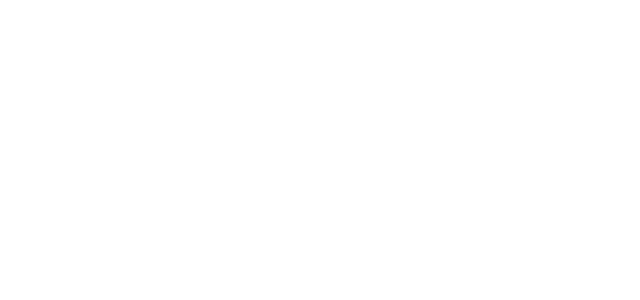
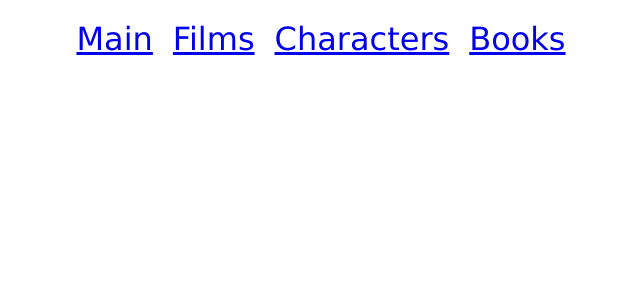
Before and after one commit to fora-heims/react-lotr-from-scratch, a React (Create React App) app: page / in a window 1280 px wide. Shown: the top 300 px of the page, without its empty margins (319-959 px from the left). Built offline with nearby package versions, Linux system fonts and the light colour scheme.

Commit message:
React Router set up for the four NavLinks. Displaying on page and correctly routing

```diff
--- a/src/App.css
+++ b/src/App.css
@@ -0,0 +1,10 @@
+header {
+  display: flex;
+  margin: 20px;
+  gap: 20px;
+  font-size: 2rem;
+  font-family: 'Lucida Sans', 'Lucida Sans Regular', 'Lucida Grande', 'Lucida Sans Unicode', Geneva,
+    Verdana, sans-serif;
+  align-items: center;
+  justify-content: center;
+}
--- a/src/App.js
+++ b/src/App.js
@@ -1,7 +1,37 @@
+import { BrowserRouter, NavLink, Route, Switch } from 'react-router-dom';
 import './App.css';
+import Books from './views/Books/Books';
+import Characters from './views/Characters/Characters';
+import Films from './views/Films/Films';
+import Main from './views/Main/Main';
 
 function App() {
-  return <div className="App"></div>;
+  return (
+    <div className="App">
+      <BrowserRouter>
+        <header>
+          <NavLink to="/">Main</NavLink>
+          <NavLink to="/films">Films</NavLink>
+          <NavLink to="/characters">Characters</NavLink>
+          <NavLink to="/books">Books</NavLink>
+        </header>
+        <Switch>
+          <Route path="/films">
+            <Films />
+          </Route>
+          <Route path="/characters">
+            <Characters />
+          </Route>
+          <Route path="/Books">
+            <Books />
+          </Route>
+          <Route path="/">
+            <Main />
+          </Route>
+        </Switch>
+      </BrowserRouter>
+    </div>
+  );
 }
 
 export default App;
```
